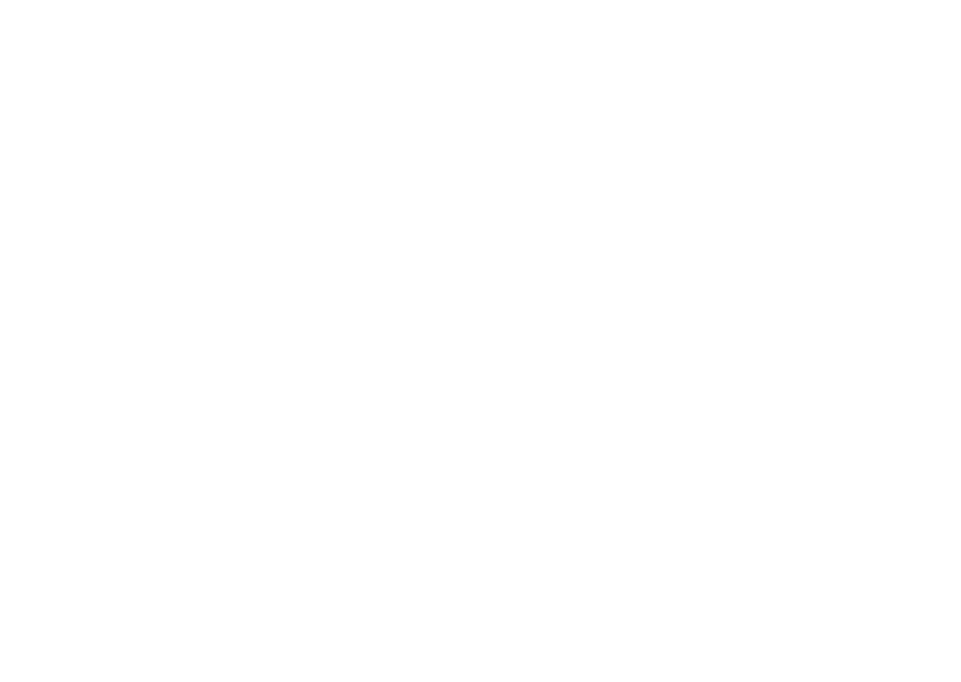
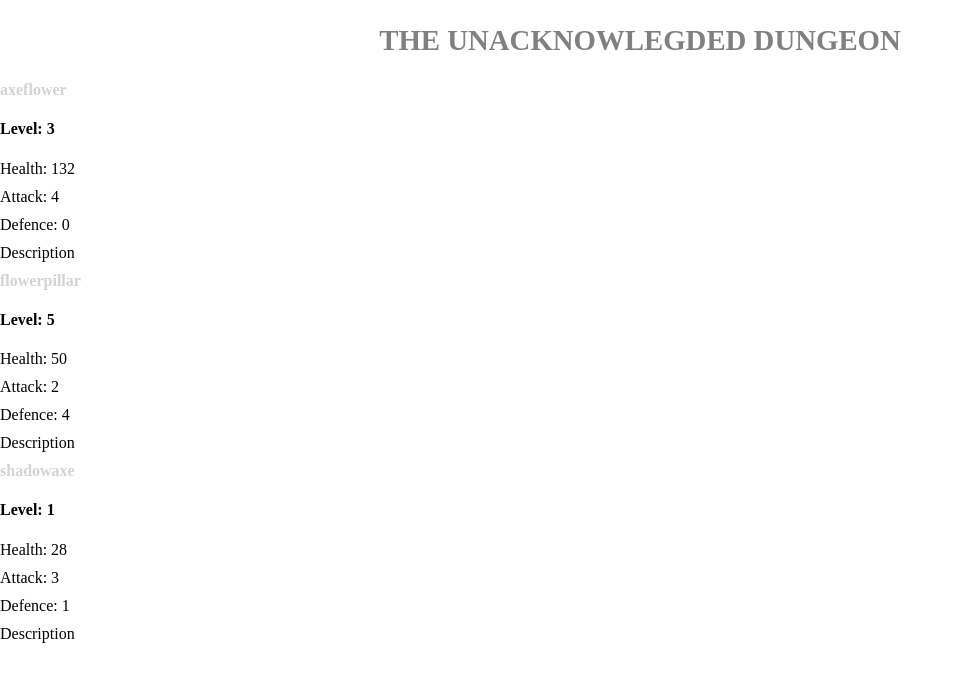
Before and after one commit to Veksoe/the-unacknowledged-dungeon, a plain HTML site: page index.html in a window 1280 px wide. Shown: the whole page, without its empty margins (0-961 px from the left). Drawn offline with Linux system fonts and the light colour scheme.

Commit message:
basic monster generation

```diff
--- a/assets/javascript/app.js
+++ b/assets/javascript/app.js
@@ -0,0 +1,55 @@
+const monsterNameContent = ["shadow", "dark", "flower", "pillar", "axe"];
+const monsterContainerEl = document.querySelector(".monsterContainerEl");
+const userInput = 3; /*prompt("hvor mange monstre?")*/
+
+let monsters = [];
+
+function buildMonster() {
+    let monster = {
+        name: null,
+        lvl: null,
+        health: null,
+        attack: null,
+        defence: null,
+    }
+
+    monster.name = monsterNameContent[Math.floor(Math.random() * monsterNameContent.length)]
+        + monsterNameContent[Math.floor(Math.random() * monsterNameContent.length)];
+    monster.lvl = Math.floor(Math.random() * 5) + 1;
+    const healthScalar = .5 * monster.lvl;
+    const attackScalar = .3 * monster.lvl;
+    const defenceScalar = .2 * monster.lvl;
+
+    monster.health = Math.floor((Math.random() * 100) * healthScalar) + 10;
+    monster.attack = Math.floor((Math.random() * 10) * attackScalar) + 1;
+    monster.defence = Math.floor((Math.random() * 10) * defenceScalar);
+
+    // if (monster.attack * monster.defence < .5 && monster.health < 50) {
+    //     monster.lvl = 1;
+    // }
+    // else if (monster.attack * monster.defence < 2 && monster.health > 50) {
+    //     monster.lvl = 2
+    // }
+    // else {
+    //     monster.lvl = 3
+    // }
+
+    monsterContainerEl.innerHTML += `<article class="monsterCard">
+    <h3 class="monsterNameEl">${monster.name}</h3>
+    <h4>Level: <span class="monsterLvLEl">${monster.lvl}</span></h4>
+    <div class="monsterStats">
+        <p>Health: <span class="monsterHealthEl">${monster.health}</span></p>
+        <p>Attack: <span class="monsterAttackEl">${monster.attack}</span></p>
+        <p>Defence: <span class="monsterAttackEl">${monster.defence}</span></p>
+    </div>
+    <p class="monsterDescriptionEl">Description</p>
+    </article>`;
+
+    monsters.push(monster);
+}
+
+for (let index = 0; index < userInput; index++) {
+    buildMonster();
+
+    console.table(monsters);
+}
--- a/index.html
+++ b/index.html
@@ -16,11 +16,21 @@
 
 <body>
     <header>
-
+        <h1>The Unacknowlegded Dungeon</h1>
     </header>
 
     <main>
-
+        <section class="monsterContainerEl">
+            <!-- <article class="monsterCard">
+                <h3 class="monsterNameEl">Navn</h3>
+                <h4>Level: <span class="monsterLvLEl">xx</span></h4>
+                <div class="monsterStats">
+                    <p>Health: <span class="monsterHealthEl">xx</span></p>
+                    <p>Attack: <span class="monsterAttackEl">xx</span></p>
+                </div>
+                <p class="monsterDescriptionEl">Description</p>
+            </article> -->
+        </section>
 
     </main>
 
```
